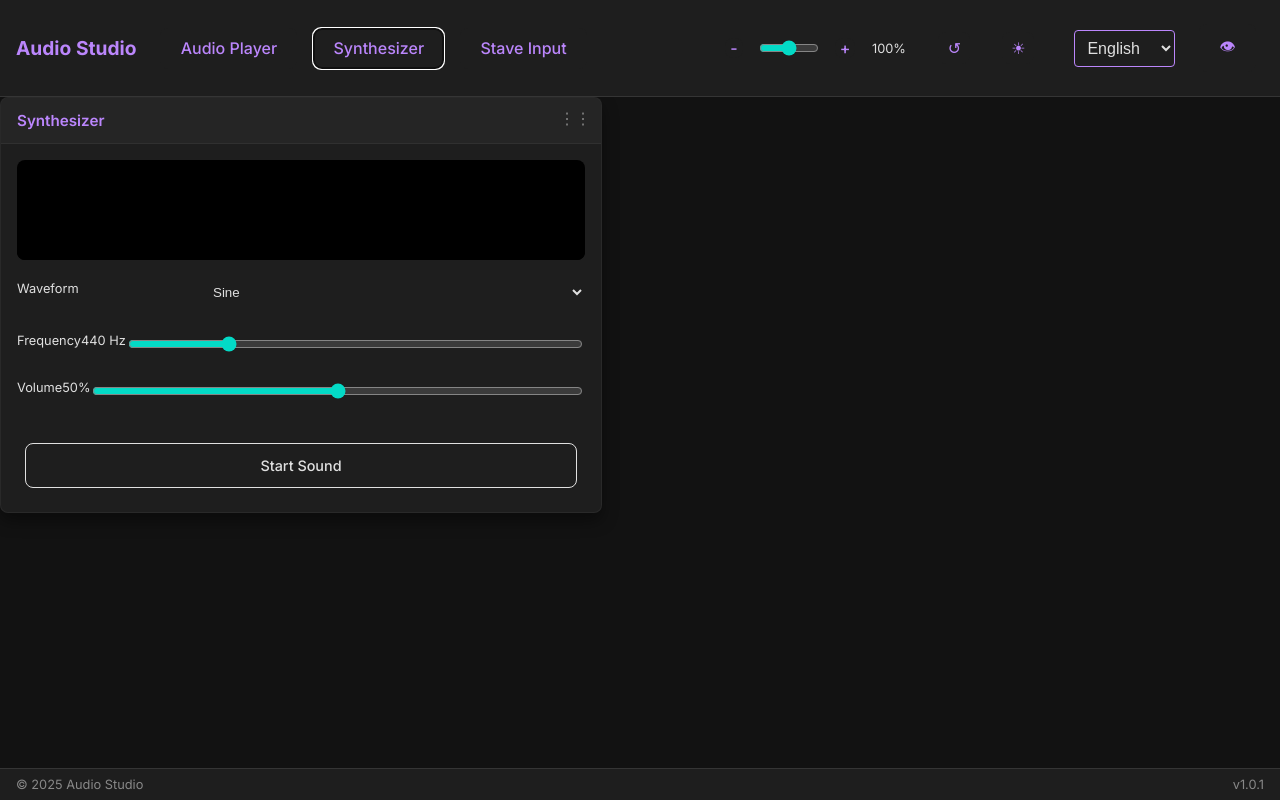
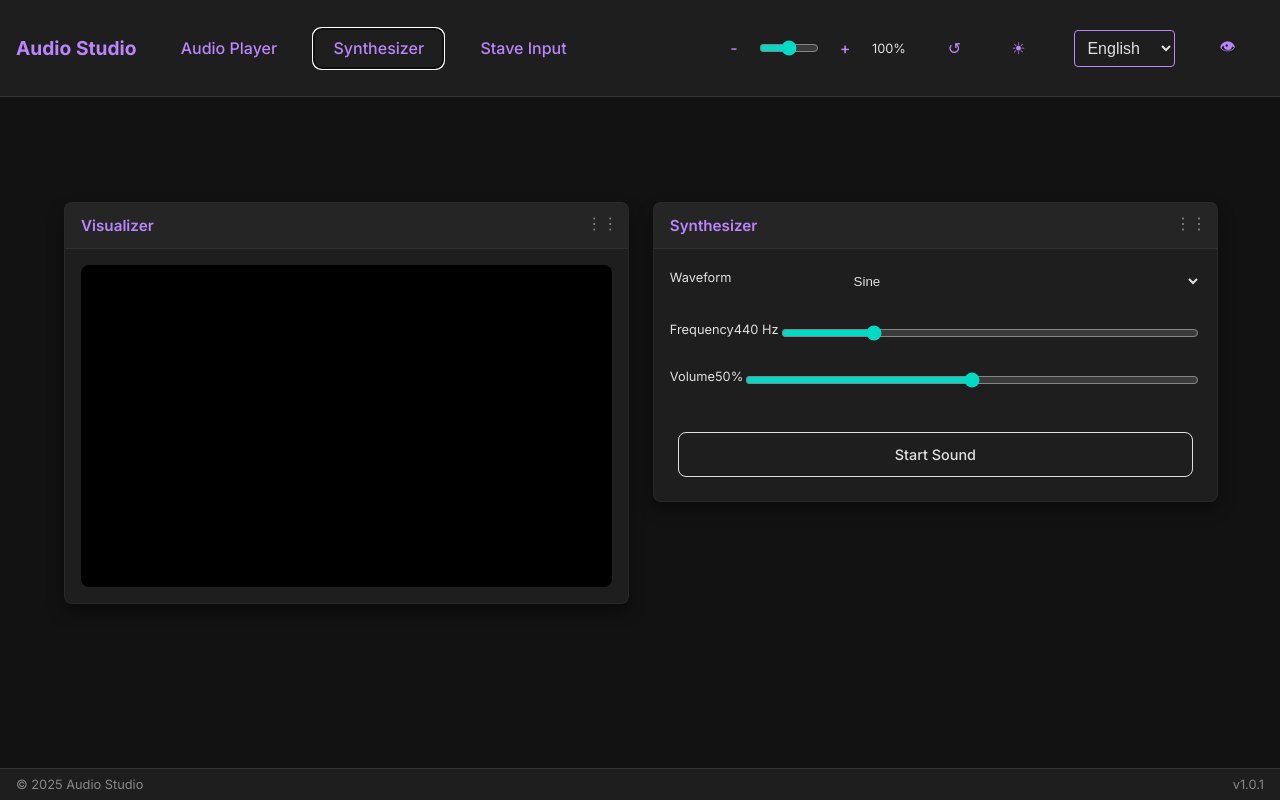
Before and after one commit to Luckysreee/MyAudioPlayer, a React (Vite) app: page / in a window 1280 px wide. Both pictures are taken after a click on the button "Synthesizer". Built offline with nearby package versions, Linux system fonts and the light colour scheme; the HTML template or start-up script is replaced by a standard one.

Commit message:
Fixing Bugs

```diff
--- a/src/components/AudioPlayer.jsx
+++ b/src/components/AudioPlayer.jsx
@@ -316,14 +316,26 @@ const AudioPlayer = ({
     );
 
     const renderSynthMode = () => (
+        <>
+            {/* Visualizer Card (Left Side) */}
+            <DraggableCard
+                title={translations.visualizer || "Visualizer"}
+                initialPos={{ x: '5%', y: '15%' }}
+                initialSize={{ width: '44%', height: '400px' }}
+                className="synth-visualizer-card"
+            >
+                <div className="visualizer-container" style={{ width: '100%', height: '100%', background: '#000', borderRadius: '8px', overflow: 'hidden', display: 'flex', alignItems: 'center', justifyContent: 'center' }}>
+                    <Visualizer analyser={analyserNode} isPlaying={isSynthPlaying} />
+                </div>
+            </DraggableCard>
+
+            {/* Controls Card (Right Side) */}
             <DraggableCard
                 title={translations.synthesizer}
-            initialPos={{ x: 'center', y: 'center' }}
-            initialSize={{ width: '600px', height: 'auto' }}
+                initialPos={{ x: '51%', y: '15%' }}
+                initialSize={{ width: '44%', height: 'auto' }}
+                className="synth-controls-card"
             >
-            <div className="visualizer-container" style={{ width: '100%', height: '100px', background: '#000', marginBottom: '1rem', borderRadius: '8px', overflow: 'hidden' }}>
-                <Visualizer analyser={analyserNode} isPlaying={isSynthPlaying} />
-            </div>
                 <SynthControls
                     frequency={frequency}
                     setFrequency={setFrequency}
@@ -337,6 +349,7 @@ const AudioPlayer = ({
                     translations={translations}
                 />
             </DraggableCard>
+        </>
     );
 
     const renderStaveMode = () => (
```
Lines whose indentation alone changed are shown as unchanged.
